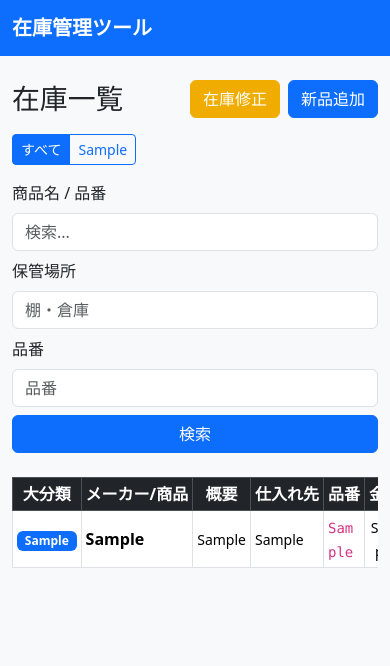
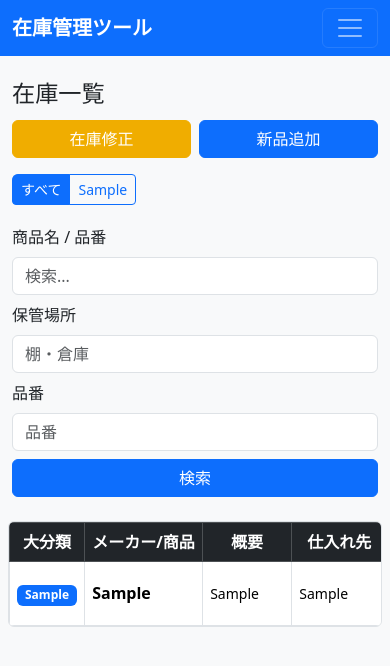
Before and after one commit to 970628809/Inventory, a Flask app: page /inventory in a window 390 px wide. Shown: the top 666 px of the page. Run offline with Flask 3, Linux system fonts and the light colour scheme; the visitor is signed in with stand-in values (Sample User, id 1); tables that the repository leaves empty hold one stand-in row (values such as "Sample post").

Commit message:
Improve mobile layout

```diff
--- a/inventory_app/static/style.css
+++ b/inventory_app/static/style.css
@@ -134,3 +134,122 @@ td.stock-table-notes small {
   grid-template-columns: repeat(2, minmax(4rem, 1fr));
   gap: 0.25rem;
 }
+
+@media (max-width: 767.98px) {
+  .navbar .container-fluid {
+    align-items: flex-start;
+  }
+
+  .navbar-brand {
+    max-width: calc(100vw - 5rem);
+    white-space: normal;
+  }
+
+  .navbar-collapse {
+    padding-top: 0.75rem;
+  }
+
+  .navbar-nav {
+    gap: 0.25rem;
+  }
+
+  .navbar-nav .nav-link {
+    padding: 0.55rem 0;
+  }
+
+  .navbar .d-flex.align-items-center {
+    align-items: stretch !important;
+    flex-direction: column;
+    margin-top: 0.75rem;
+    width: 100%;
+  }
+
+  .container {
+    max-width: 100%;
+    padding-left: 0.75rem;
+    padding-right: 0.75rem;
+  }
+
+  h1 {
+    font-size: 1.45rem;
+  }
+
+  h2 {
+    font-size: 1.2rem;
+  }
+
+  .d-flex.justify-content-between.align-items-center {
+    align-items: flex-start !important;
+    flex-direction: column;
+    gap: 0.75rem;
+  }
+
+  .d-flex.justify-content-between.align-items-center > .d-flex,
+  .d-flex.justify-content-between.align-items-center > form {
+    width: 100%;
+  }
+
+  .d-flex.justify-content-between.align-items-center > .d-flex .btn,
+  .d-flex.justify-content-between.align-items-center > form .btn {
+    flex: 1 1 0;
+  }
+
+  .btn-group {
+    display: flex;
+    overflow-x: auto;
+    padding-bottom: 0.25rem;
+    width: 100%;
+    -webkit-overflow-scrolling: touch;
+  }
+
+  .btn-group > .btn {
+    flex: 0 0 auto;
+    white-space: nowrap;
+  }
+
+  .table-responsive {
+    border: 1px solid #dee2e6;
+    border-radius: 0.375rem;
+    margin-left: -0.25rem;
+    margin-right: -0.25rem;
+    overflow-x: auto;
+    -webkit-overflow-scrolling: touch;
+  }
+
+  .table-responsive > .table {
+    margin-bottom: 0;
+  }
+
+  .stock-table {
+    min-width: 68rem;
+  }
+
+  .table th,
+  .table td {
+    padding: 0.45rem;
+  }
+
+  .card {
+    min-height: 0;
+  }
+
+  .dashboard-box__content {
+    max-height: 320px;
+  }
+
+  .dashboard-box--expanded .dashboard-box__content {
+    max-height: 70vh;
+  }
+
+  .stocktaking-actions {
+    grid-template-columns: repeat(2, minmax(3.5rem, 1fr));
+  }
+
+  .stocktaking-action-btn {
+    width: auto;
+  }
+
+  .inventory-actions {
+    grid-template-columns: repeat(2, minmax(3.5rem, 1fr));
+  }
+}
--- a/inventory_app/templates/base.html
+++ b/inventory_app/templates/base.html
@@ -11,7 +11,10 @@
     <nav class="navbar navbar-expand-lg navbar-dark bg-primary mb-4">
       <div class="container-fluid">
         <a class="navbar-brand" href="/">在庫管理ツール</a>
-        <div class="collapse navbar-collapse">
+        <button class="navbar-toggler" type="button" data-bs-toggle="collapse" data-bs-target="#mainNav" aria-controls="mainNav" aria-expanded="false" aria-label="メニュー">
+          <span class="navbar-toggler-icon"></span>
+        </button>
+        <div class="collapse navbar-collapse" id="mainNav">
           <ul class="navbar-nav me-auto mb-2 mb-lg-0">
             <li class="nav-item"><a class="nav-link" href="/">ダッシュボード</a></li>
             <li class="nav-item"><a class="nav-link" href="/inventory">在庫一覧</a></li>
```
